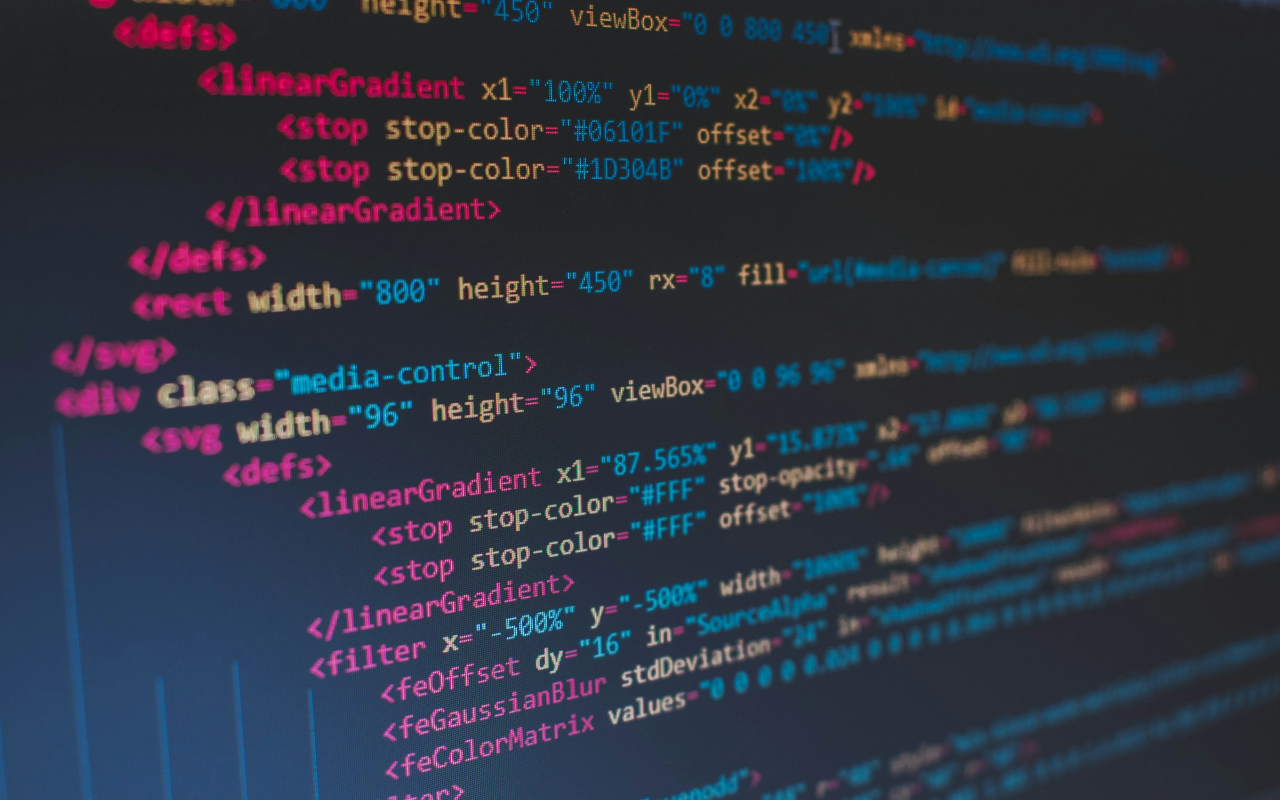
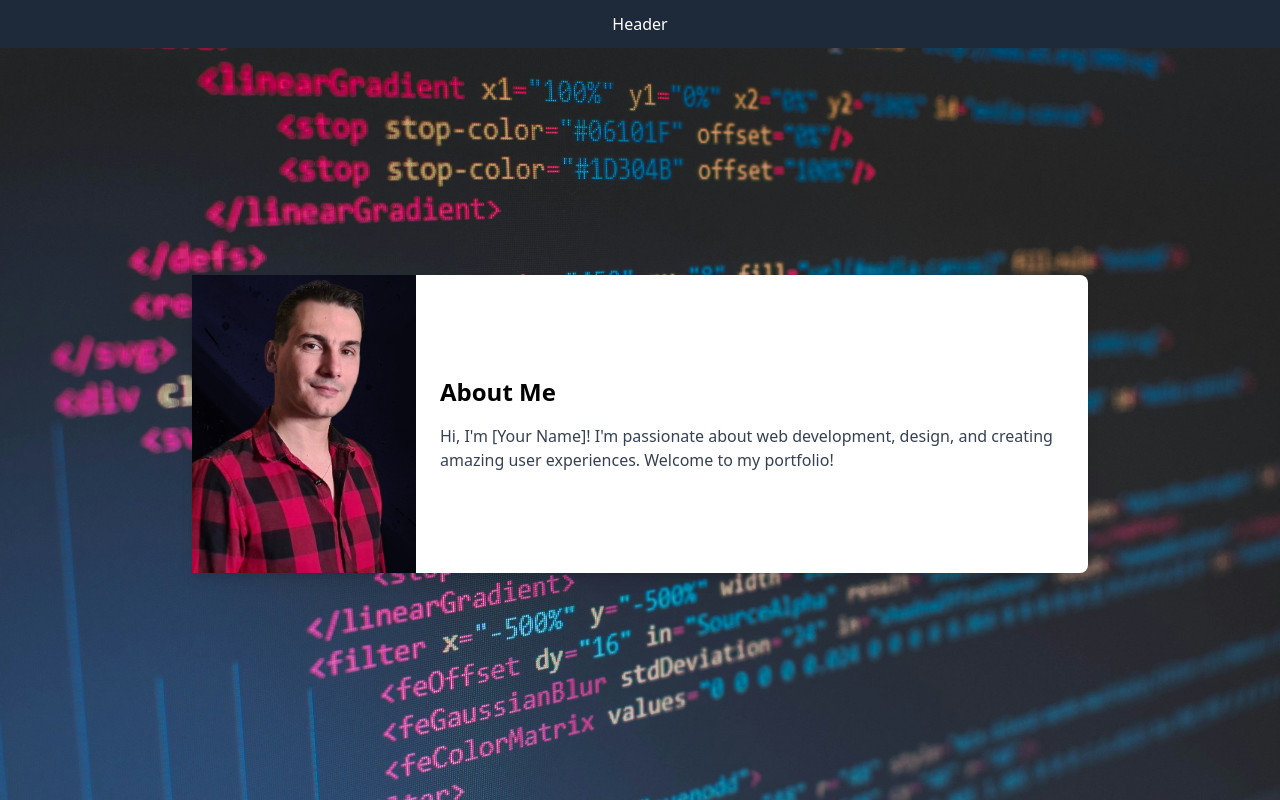
Before and after one commit to radek-stasta/radek-stasta.github.io, an Angular app: page /home in a window 1280 px wide. Built offline with nearby package versions, Linux system fonts and the light colour scheme.

Commit message:
Implements home page layout
Implements a basic layout for the home page, including a header and a main content area.

The main content area features a card with a photo and a brief "about me" section.

Adds a placeholder image for the user.

```diff
--- a/src/app/components/home/home.component.html
+++ b/src/app/components/home/home.component.html
@@ -1 +1,29 @@
-<div class="bg-[url('/images/home.jpg')] bg-cover h-screen w-screen"></div>
+<div
+  class="bg-[url('/images/home.jpg')] bg-cover h-screen w-screen flex flex-col"
+>
+  <!-- Header Section -->
+  <div class="h-12 flex items-center justify-center bg-gray-800 text-white">
+    Header
+  </div>
+
+  <!-- Main Content Section -->
+  <div class="flex items-center justify-center flex-grow">
+    <!-- Card Section -->
+    <div
+      class="bg-white bg-opacity-80 rounded-lg shadow-lg flex items-center w-3/4 max-w-4xl"
+    >
+      <!-- Photo Section -->
+      <div class="w-1/4">
+        <img src="/images/me.jpg" alt="Photo of me" class="w-full" />
+      </div>
+      <!-- Description Section -->
+      <div class="w-3/4 pl-6">
+        <h1 class="text-2xl font-bold mb-4">About Me</h1>
+        <p class="text-gray-700">
+          Hi, I'm [Your Name]! I'm passionate about web development, design, and
+          creating amazing user experiences. Welcome to my portfolio!
+        </p>
+      </div>
+    </div>
+  </div>
+</div>
```
Also changed, not shown: public/images/me.jpg (added).
